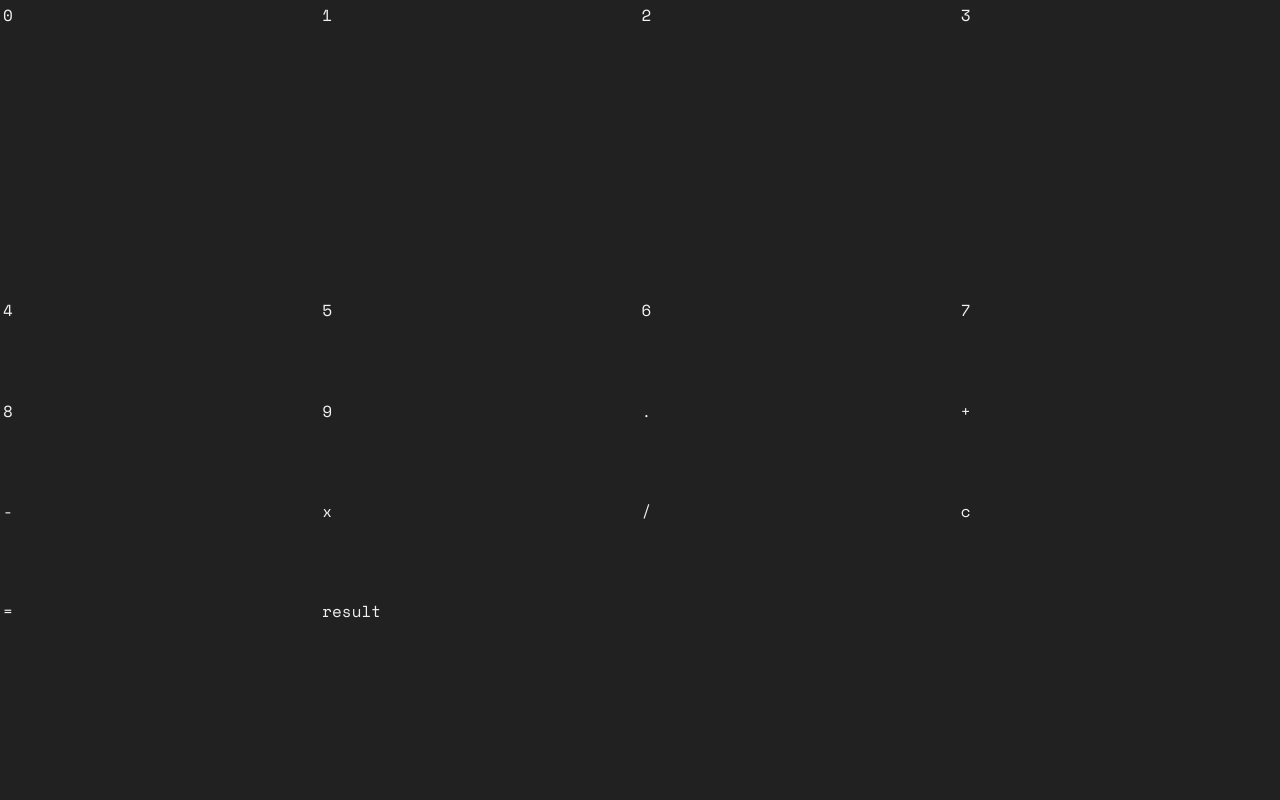
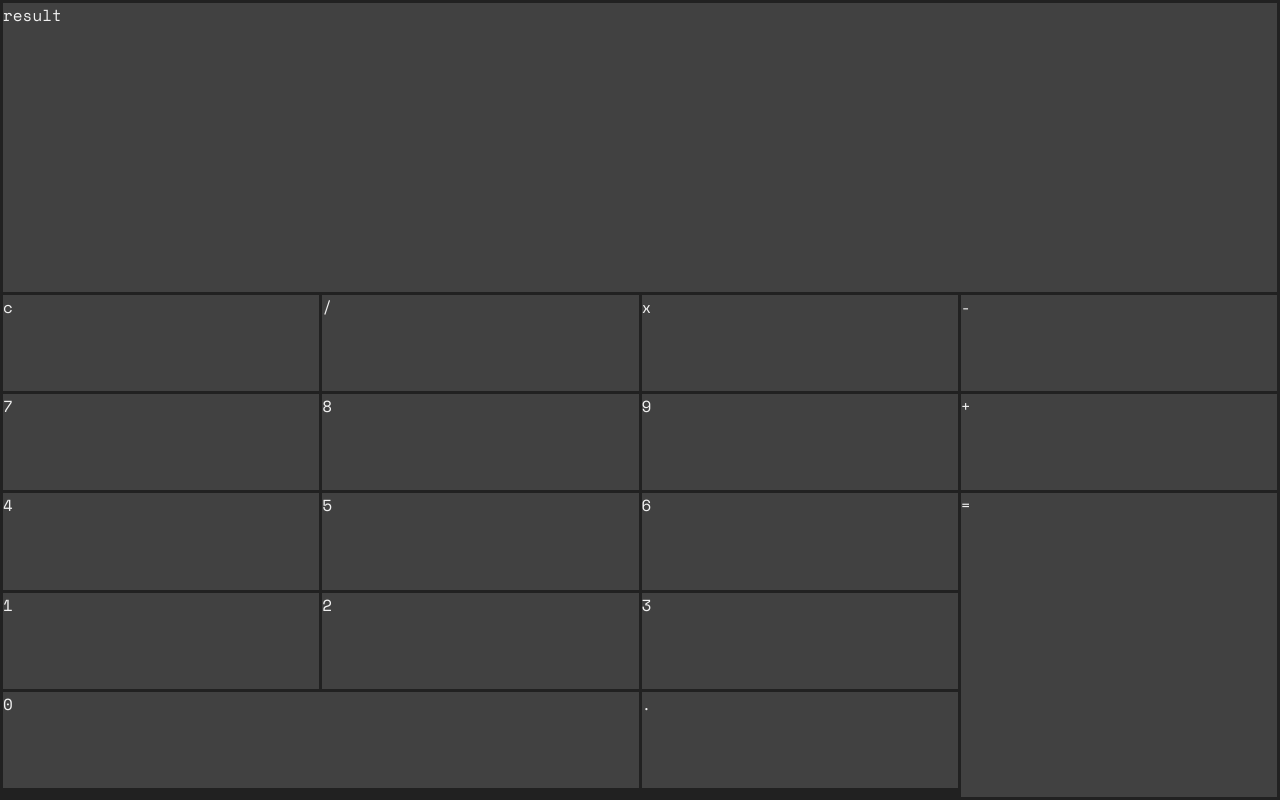
Before and after one commit to arman-bitaraf/calculator, a plain HTML site: page index.html in a window 1280 px wide. Drawn offline with nearby package versions, Linux system fonts and the light colour scheme.

Commit message:
feat: numbers position
- set numbers columns & rows position

```diff
--- a/assets/style/index.css
+++ b/assets/style/index.css
@@ -27,3 +27,72 @@ body{
     gap: 3px;
     padding: 3px;
 }
+.item{
+    background-color: var(--item-bg-color);
+
+}
+.result{
+    grid-row: 1 / 2;
+    grid-column: 1 / 5;
+}
+.clean{
+    grid-row: 2 / 3;
+    grid-column: 1 / 2;
+}
+.division{
+    grid-row: 2 / 3;
+    grid-column: 2 / 3;
+}
+.multiply{
+    grid-row: 2 / 3;
+    grid-column: 3 / 4;
+}
+.minus{
+    grid-row: 2 / 3;
+    grid-column: 4 / 5;
+}
+.plus{
+    grid-row: 3 / 4;
+    grid-column: 4 / 5;
+}
+.equal{
+    grid-row: 4 / span 6;
+    grid-column: 4 / 5;
+}
+.point{
+    grid-row: 6 / 7;
+    grid-column: 3 / 4;
+}
+.n0{
+    grid-row: 6 / 7;
+    grid-column: 1 / 3;
+}
+.n1{
+    grid-row: 5 / 6;
+    grid-column: 1 / 2;
+}.n2{
+    grid-row: 5 / 6;
+    grid-column: 2 / 3;
+}.n3{
+    grid-row: 5 / 6;
+    grid-column: 3 / 4;
+}.n4{
+    grid-row: 4 / 5;
+    grid-column: 1 / 2;
+}.n5{
+    grid-row: 4 / 5;
+    grid-column: 2 / 3;
+}.n6{
+    grid-row: 4 / 5;
+    grid-column: 3 / 4;
+}.n7{
+    grid-row: 3 / 4;
+    grid-column: 1 / 2;
+}.n8{
+    grid-row: 3 / 4;
+    grid-column: 2 / 3;
+}
+.n9{
+    grid-row: 3 / 4;
+    grid-column: 3 / 4;
+}
```
